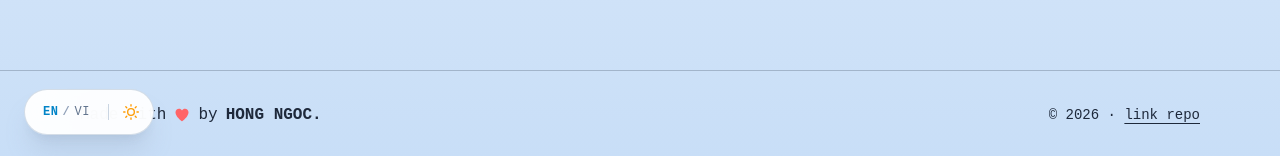
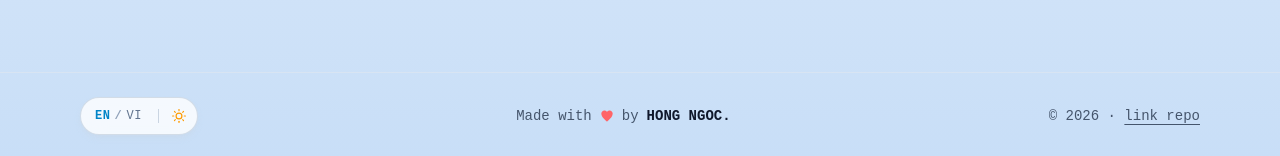
Before and after one commit to ngocnh05/ngocnh05.github.io, a Next.js app: page / in a window 1280 px wide. Shown: the part 641-797 px from the top of the page. Built offline with nearby package versions, Linux system fonts and the light colour scheme.

Commit message:
feat: Move language and theme controls into footer

```diff
--- a/src/app/layout.tsx
+++ b/src/app/layout.tsx
@@ -1,7 +1,6 @@
 import "./globals.css";
 import type { Metadata } from "next";
 import { AppProvider } from "@/context/AppContext";
-import FloatingControls from "@/components/FloatingControls";
 
 export const metadata: Metadata = {
   title: "Hong Ngoc's Portfolio",
@@ -19,7 +18,6 @@ export default function RootLayout({ children }: { children: React.ReactNode })
       <body className="min-h-screen transition-colors duration-300">
         <AppProvider>
           {children}
-          <FloatingControls />
         </AppProvider>
       </body>
     </html>
--- a/src/components/footer/Footer.tsx
+++ b/src/components/footer/Footer.tsx
@@ -2,27 +2,78 @@
 
 import Link from "next/link";
 import { IoIosHeart } from "react-icons/io";
+import { FiSun, FiMoon } from "react-icons/fi";
 import { useApp } from "@/context/AppContext";
 
 export function Footer() {
-  const { t } = useApp();
+  const { t, lang, toggleLang, theme, toggleTheme } = useApp();
+  const isLight = theme === "light";
 
   return (
-    <footer className="w-full border-t border-white/10 mt-16">
-      <div className="mx-auto max-w-6xl px-4 py-8 pb-20 sm:pb-8 text-white/80">
-        <div className="flex flex-col items-center gap-2 text-center sm:flex-row sm:justify-between sm:text-left">
-          <p className="flex items-center gap-2">
+    <footer className="w-full border-t border-slate-200/60 dark:border-white/10 mt-16 transition-colors duration-300">
+      <div className="mx-auto max-w-6xl px-4 py-6 text-slate-600 dark:text-white/80">
+        <div className="flex flex-col items-center gap-4 text-center md:flex-row md:justify-between md:text-left">
+          {/* Controls Pill: EN / VI + Theme Toggle */}
+          <div
+            aria-label="Theme and language settings"
+            className={`flex items-center gap-1 sm:gap-1.5 p-1 rounded-full backdrop-blur-md border shadow-md transition-all duration-300 ${
+              isLight
+                ? "bg-white/80 border-slate-300/80 text-slate-800 shadow-slate-300/30"
+                : "bg-white/5 border-white/15 text-white shadow-black/40"
+            }`}
+          >
+            {/* Language Toggle: EN / VI */}
+            <button
+              onClick={toggleLang}
+              aria-label="Toggle language between English and Vietnamese"
+              title={lang === "en" ? "Chuyển sang Tiếng Việt" : "Switch to English"}
+              className={`flex items-center gap-1 px-2.5 py-1 rounded-full text-xs font-bold tracking-wider transition-all duration-200 active:scale-95 cursor-pointer ${
+                isLight ? "hover:bg-slate-200/80" : "hover:bg-white/10"
+              }`}
+            >
+              <span className={lang === "en" ? "text-[#0284c7] font-extrabold" : isLight ? "text-slate-500 font-medium" : "text-white/40 font-normal"}>
+                EN
+              </span>
+              <span className={isLight ? "text-slate-400" : "text-white/30"}>/</span>
+              <span className={lang === "vi" ? "text-[#0284c7] font-extrabold" : isLight ? "text-slate-500 font-medium" : "text-white/40 font-normal"}>
+                VI
+              </span>
+            </button>
+
+            {/* Divider */}
+            <div className={`w-[1px] h-3.5 ${isLight ? "bg-slate-300" : "bg-white/20"}`} aria-hidden="true" />
+
+            {/* Theme Toggle: Sun / Moon */}
+            <button
+              onClick={toggleTheme}
+              aria-label="Toggle theme between Day and Night"
+              title={isLight ? "Chuyển sang chế độ Đêm (Night mode)" : "Switch to Day mode"}
+              className={`flex items-center justify-center w-7 h-7 rounded-full transition-all duration-200 active:scale-90 cursor-pointer ${
+                isLight ? "hover:bg-slate-200/80 text-amber-500" : "hover:bg-white/10 text-amber-300"
+              }`}
+            >
+              {isLight ? (
+                <FiSun className="w-3.5 h-3.5 transition-transform hover:rotate-45" />
+              ) : (
+                <FiMoon className="w-3.5 h-3.5 transition-transform hover:-rotate-12" />
+              )}
+            </button>
+          </div>
+
+          {/* Center text */}
+          <p className="flex items-center gap-2 text-sm">
             {t.footer.madeWith} <IoIosHeart className="text-red-400" aria-hidden="true" /> {t.footer.by}{" "}
-            <span className="text-white/90 font-semibold">{t.signature}.</span>
+            <span className="text-slate-900 dark:text-white/90 font-semibold">{t.signature}.</span>
           </p>
 
+          {/* Right copyright / link */}
           <p className="text-sm">
             © {new Date().getFullYear()} ·{" "}
             <Link
               href="https://github.com/ngocnh05/ngocnh05.github.io"
               target="_blank"
               rel="noreferrer"
-              className="underline underline-offset-4 hover:text-white transition"
+              className="underline underline-offset-4 hover:text-slate-900 dark:hover:text-white transition"
             >
               {t.footer.repoLink}
             </Link>
```
